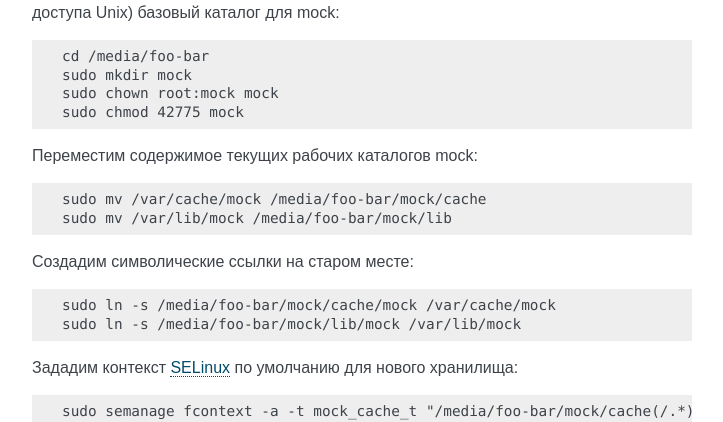
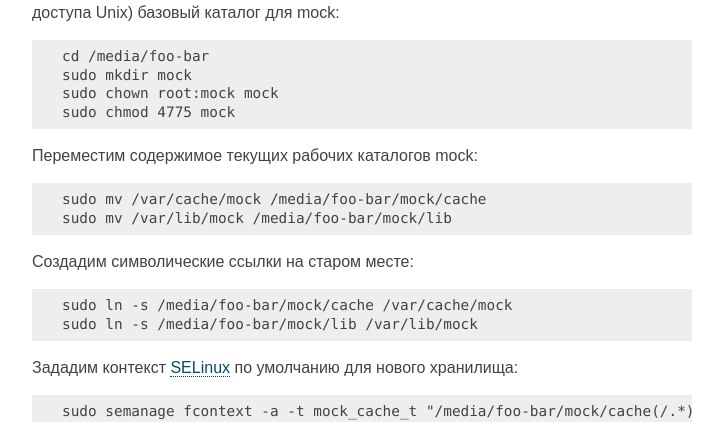
Before and after one commit to RussianFedora/FAQ, a Sphinx documentation site: the page built from source/development.rst, in a window 1280 px wide and 900 px high, scrolled down 14449 px. Shown: the part 212-634 px from the top of the window, without its empty margins (388-1111 px from the left). Built offline with Sphinx 7.4.7, drawn with Linux system fonts in a browser that asks for light colours.

Commit message:
Fixed chmod on mock directories. (#58)

```diff
--- a/source/development.rst
+++ b/source/development.rst
@@ -815,7 +815,7 @@
     cd /media/foo-bar
     sudo mkdir mock
     sudo chown root:mock mock
-    sudo chmod 42775 mock
+    sudo chmod 4775 mock
 
 Переместим содержимое текущих рабочих каталогов mock:
 
@@ -828,8 +828,8 @@
 
 .. code-block:: text
 
-    sudo ln -s /media/foo-bar/mock/cache/mock /var/cache/mock
-    sudo ln -s /media/foo-bar/mock/lib/mock /var/lib/mock
+    sudo ln -s /media/foo-bar/mock/cache /var/cache/mock
+    sudo ln -s /media/foo-bar/mock/lib /var/lib/mock
 
 Зададим контекст :ref:`SELinux <selinux>` по умолчанию для нового хранилища:
 
```
